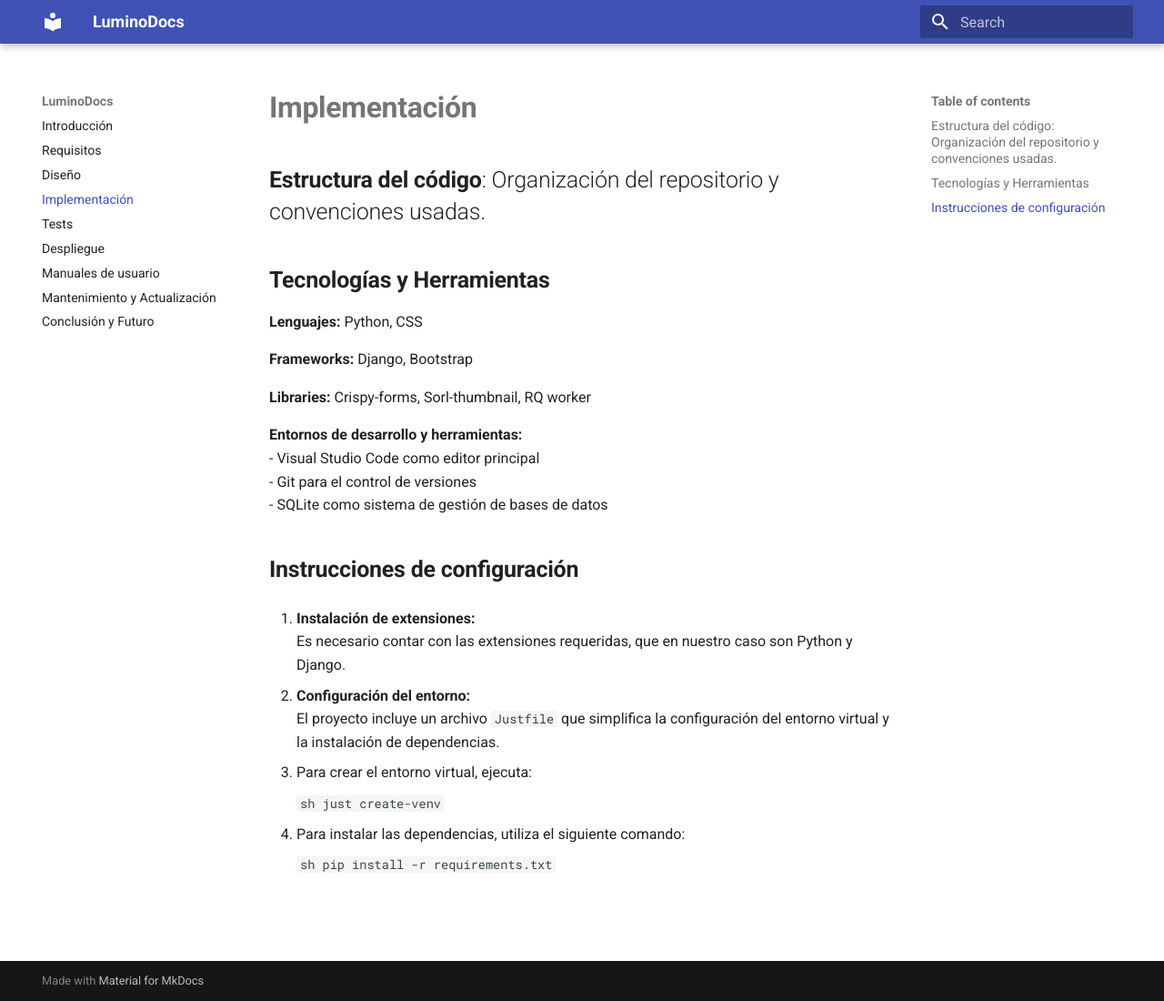
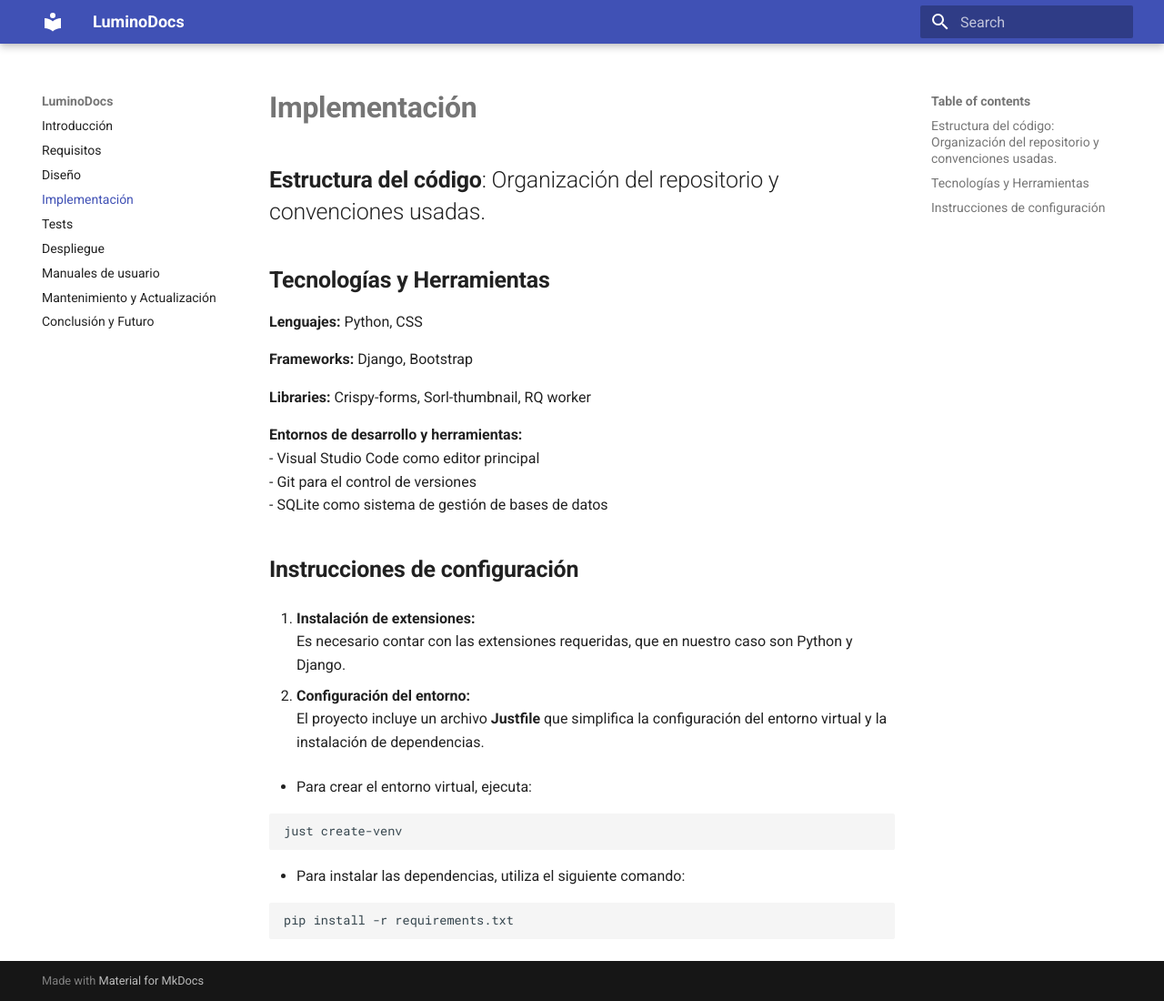
Before and after one commit to Chugani05-JesusLugo2002/LuminoDocs, an MkDocs documentation site: the page built from docs/implementation.md, in a window 1280 px wide and 1100 px high. Shown: the whole window at 91% size. Built offline with MkDocs 1.6.1 and Material for MkDocs 9.7.7, drawn with Linux system fonts in a browser that asks for light colours.

Commit message:
minor fixes

````diff
--- a/docs/implementation.md
+++ b/docs/implementation.md
@@ -18,19 +18,21 @@
 ## **Instrucciones de configuración**
 
 1. **Instalación de extensiones:**
-   Es necesario contar con las extensiones requeridas, que en nuestro caso son Python y Django.
+  Es necesario contar con las extensiones requeridas, que en nuestro caso son Python y Django.
 
 2. **Configuración del entorno:**
-   El proyecto incluye un archivo `Justfile` que simplifica la configuración del entorno virtual y la instalación de dependencias.
+El proyecto incluye un archivo **Justfile** que simplifica la configuración del entorno virtual y la instalación de dependencias.
 
-   - Para crear el entorno virtual, ejecuta:
+######
 
-     ```sh
-     just create-venv
-     ```
+- Para crear el entorno virtual, ejecuta:
 
-   - Para instalar las dependencias, utiliza el siguiente comando:
+```bash
+just create-venv
+```
 
-     ```sh
-     pip install -r requirements.txt
-     ```
+- Para instalar las dependencias, utiliza el siguiente comando:
+
+```bash
+pip install -r requirements.txt
+```
````
